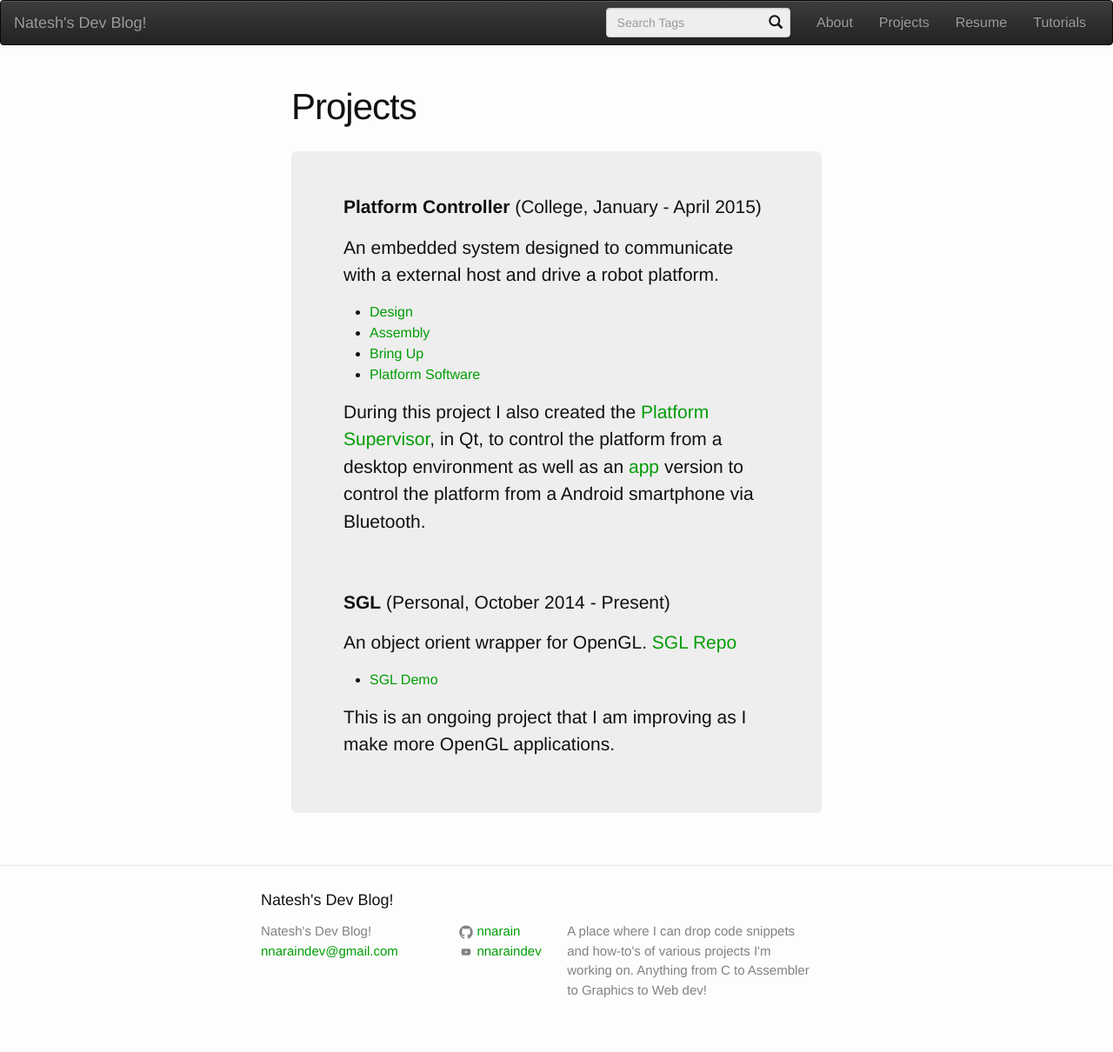
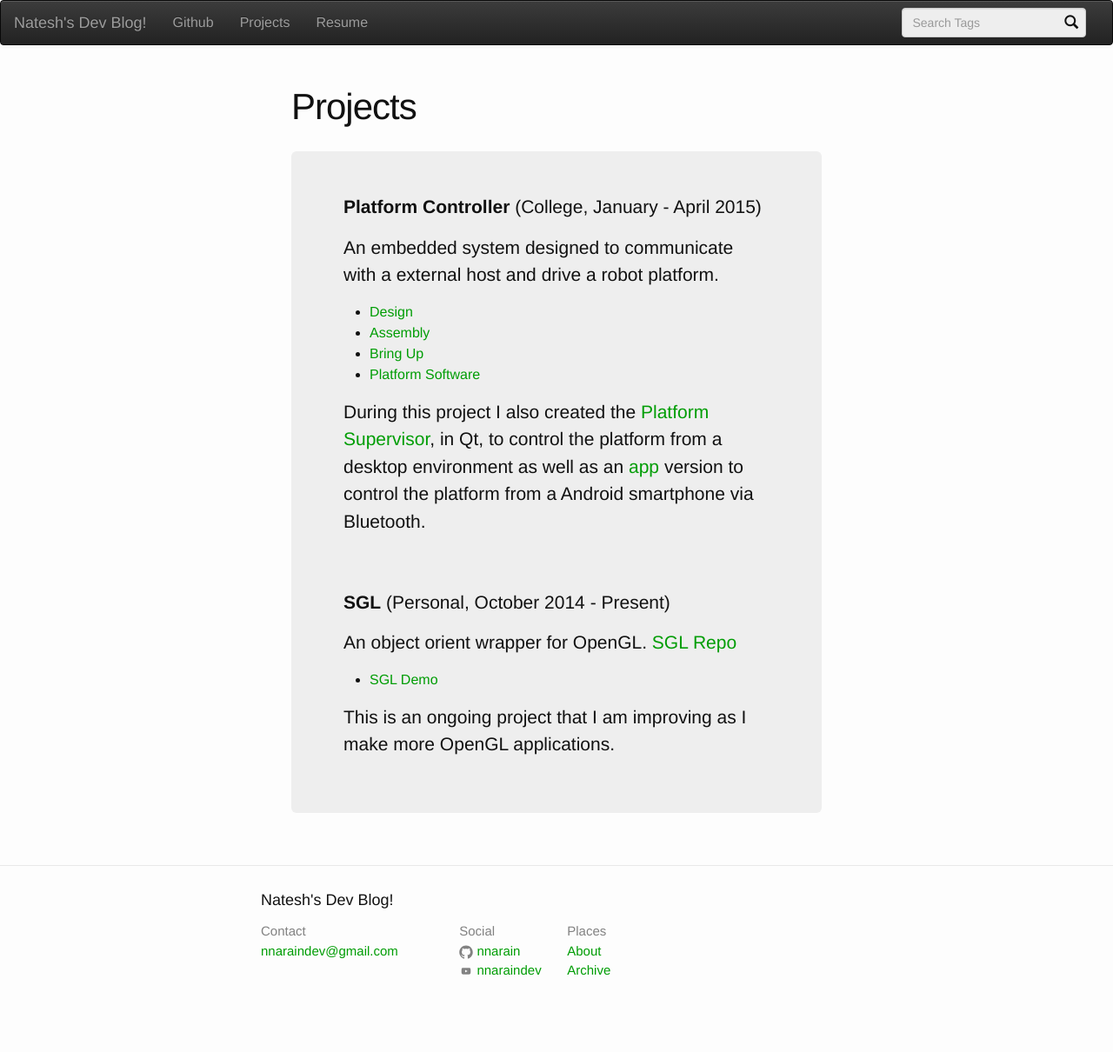
Before and after one commit to nnarain/nnarain.github.io, a Jekyll site: the page built from projects.md, in a window 1280 px wide. Shown: the whole page at 87% size. Built offline with Jekyll 4.4.1, drawn with Linux system fonts in a browser that asks for light colours; Markdown is read by kramdown in place of the engine named in the settings; after the commit the page ends 1188 px from its top, so only the background shows below that.

Commit message:
update site footer and header

```diff
--- a/_includes/footer.html
+++ b/_includes/footer.html
@@ -1,3 +1,4 @@
+<!--
 <footer class="site-footer">
 
   <div class="wrapper">
@@ -7,7 +8,7 @@
     <div class="footer-col-wrapper">
       <div class="footer-col  footer-col-1">
         <ul class="contact-list">
-          <li>{{ site.title }}</li>
+          <li>Contact</li>
           <li><a href="mailto:{{ site.email }}">{{ site.email }}</a></li>
         </ul>
       </div>
@@ -65,4 +66,94 @@
 
   </div>
 
+
 </footer>
+-->
+
+<footer class="site-footer">
+
+  <div class="wrapper">
+
+    <h2 class="footer-heading">{{ site.title }}</h2>
+
+    <div class="footer-col-wrapper">
+      <div class="footer-col  footer-col-1">
+        <ul class="contact-list">
+          <li>Contact</li>
+          <li><a href="mailto:{{ site.email }}">{{ site.email }}</a></li>
+        </ul>
+      </div>
+
+      <div class="footer-col  footer-col-2">
+        <ul class="social-media-list">
+            <li>Social</li>
+          {% if site.github_username %}
+          <li>
+            <a href="https://github.com/{{ site.github_username }}">
+              <span class="icon  icon--github">
+                <svg viewBox="0 0 16 16">
+                  <path fill="#828282" d="M7.999,0.431c-4.285,0-7.76,3.474-7.76,7.761 c0,3.428,2.223,6.337,5.307,7.363c0.388,0.071,0.53-0.168,0.53-0.374c0-0.184-0.007-0.672-0.01-1.32 c-2.159,0.469-2.614-1.04-2.614-1.04c-0.353-0.896-0.862-1.135-0.862-1.135c-0.705-0.481,0.053-0.472,0.053-0.472 c0.779,0.055,1.189,0.8,1.189,0.8c0.692,1.186,1.816,0.843,2.258,0.645c0.071-0.502,0.271-0.843,0.493-1.037 C4.86,11.425,3.049,10.76,3.049,7.786c0-0.847,0.302-1.54,0.799-2.082C3.768,5.507,3.501,4.718,3.924,3.65 c0,0,0.652-0.209,2.134,0.796C6.677,4.273,7.34,4.187,8,4.184c0.659,0.003,1.323,0.089,1.943,0.261 c1.482-1.004,2.132-0.796,2.132-0.796c0.423,1.068,0.157,1.857,0.077,2.054c0.497,0.542,0.798,1.235,0.798,2.082 c0,2.981-1.814,3.637-3.543,3.829c0.279,0.24,0.527,0.713,0.527,1.437c0,1.037-0.01,1.874-0.01,2.129 c0,0.208,0.14,0.449,0.534,0.373c3.081-1.028,5.302-3.935,5.302-7.362C15.76,3.906,12.285,0.431,7.999,0.431z"/>
+                </svg>
+              </span>
+
+              <span class="username">{{ site.github_username }}</span>
+            </a>
+          </li>
+          {% endif %}
+
+          {% if site.youtube_username %}
+            <li>
+                <a href="https://www.youtube.com/channel/UCVYy1Jiww7YAsgEFD2CSQSw">
+                    <span class="icon">
+                        <svg viewBox="0 0 512 512">
+                            <path d="M422.6 193.6c-5.3-45.3-23.3-51.6-59-54 -50.8-3.5-164.3-3.5-215.1 0 -35.7 2.4-53.7 8.7-59 54 -4 33.6-4 91.1 0 124.8 5.3 45.3 23.3 51.6 59 54 50.9 3.5 164.3 3.5 215.1 0 35.7-2.4 53.7-8.7 59-54C426.6 284.8 426.6 227.3 422.6 193.6zM222.2 303.4v-94.6l90.7 47.3L222.2 303.4z"/>
+                        </svg>
+                    </span>
+                    <span class="username">{{site.youtube_username}}</span>
+                </a>
+            </li>
+          {% endif %}
+
+          {% if site.twitter_username %}
+          <li>
+            <a href="https://twitter.com/{{ site.twitter_username }}">
+              <span class="icon  icon--twitter">
+                <svg viewBox="0 0 16 16">
+                  <path fill="#828282" d="M15.969,3.058c-0.586,0.26-1.217,0.436-1.878,0.515c0.675-0.405,1.194-1.045,1.438-1.809
+                  c-0.632,0.375-1.332,0.647-2.076,0.793c-0.596-0.636-1.446-1.033-2.387-1.033c-1.806,0-3.27,1.464-3.27,3.27 c0,0.256,0.029,0.506,0.085,0.745C5.163,5.404,2.753,4.102,1.14,2.124C0.859,2.607,0.698,3.168,0.698,3.767 c0,1.134,0.577,2.135,1.455,2.722C1.616,6.472,1.112,6.325,0.671,6.08c0,0.014,0,0.027,0,0.041c0,1.584,1.127,2.906,2.623,3.206 C3.02,9.402,2.731,9.442,2.433,9.442c-0.211,0-0.416-0.021-0.615-0.059c0.416,1.299,1.624,2.245,3.055,2.271 c-1.119,0.877-2.529,1.4-4.061,1.4c-0.264,0-0.524-0.015-0.78-0.046c1.447,0.928,3.166,1.469,5.013,1.469 c6.015,0,9.304-4.983,9.304-9.304c0-0.142-0.003-0.283-0.009-0.423C14.976,4.29,15.531,3.714,15.969,3.058z"/>
+                </svg>
+              </span>
+
+              <span class="username">{{ site.twitter_username }}</span>
+            </a>
+          </li>
+          {% endif %}
+        </ul>
+      </div>
+
+      <div class="footer-col  footer-col-3">
+        <ul class="social-media-list">
+            <li>Places</li>
+            <li><a href="/about/">About</a></li>
+            <li><a href="#">Archive</a></li>
+        </ul>
+      </div>
+    </div>
+
+  </div>
+
+
+</footer>
+
+<!--
+<nav class="navbar navbar-default navbar-static-bottom">
+    <div class="container-fluid">
+        <ul class="nav navbar-nav">
+            <a class="navbar-brand" href="{{ site.baseurl }}/">{{site.title}}</a>
+            <li><a class="page-link" href="/about/">About</a></li>
+            <li><a class="page-link" href="/contact/">Contact</a></li>
+            <li><a class="page-link" href="#">Archive</a></li>
+        </ul>
+    </div>
+</nav>
+-->
--- a/_includes/header.html
+++ b/_includes/header.html
@@ -16,8 +16,21 @@
         <!-- Collect the nav links, forms, and other content for toggling -->
         <div class="collapse navbar-collapse" id="menu-pages">
 
+            <ul class="nav navbar-nav">
+                <li><a href="https://github.com/{{site.github_username}}">Github</a></li>
+                <!-- Info Pages -->
+                <!--
+                {% for page in site.pages %}
+                    {% if page.title%}
+                        <li><a class="page-link" href="{{ page.url | prepend: site.baseurl }}">{{ page.title }}</a></li>
+                    {% endif %}
+                {% endfor %}
+                -->
+                <li><a href="/projects/">Projects</a></li>
+                <li><a href="/resume/">Resume</a></li>
+            </ul>
+
             <ul class="nav navbar-nav navbar-right">
-
                 <!-- Search Bar -->
                 <li>
                     <form class="navbar-form" id="Search" action="search.html">
@@ -27,15 +40,8 @@
                         </div>
                     </form>
                 </li>
+            </ul>
 
-        <!-- Info Pages -->
-        {% for page in site.pages %}
-          {% if page.title%}
-           <li><a class="page-link" href="{{ page.url | prepend: site.baseurl }}">{{ page.title }}</a></li>
-          {% endif %}
-        {% endfor %}
-
-      </ul>
         </div><!-- /.navbar-collapse -->
     </div><!-- /.container-fluid -->
 </nav>
--- a/_sass/_layout.scss
+++ b/_sass/_layout.scss
@@ -94,6 +94,7 @@
 .site-footer {
     border-top: 1px solid $grey-color-light;
     padding: $spacing-unit 0;
+/*    background-color: #727272;*/
 }
 
 .footer-heading {
--- a/css/custom.css
+++ b/css/custom.css
@@ -1,5 +1,3 @@
-
-
 .post-title-green
 {
     display: block;
--- a/tutorials.md
+++ /dev/null
@@ -1,7 +0,0 @@
----
-layout: page
-title: Tutorials
-permalink: /tutorials/
----
-
-Here's a list of tutorials I'll be working on!
```
Lines whose indentation alone changed are shown as unchanged.
